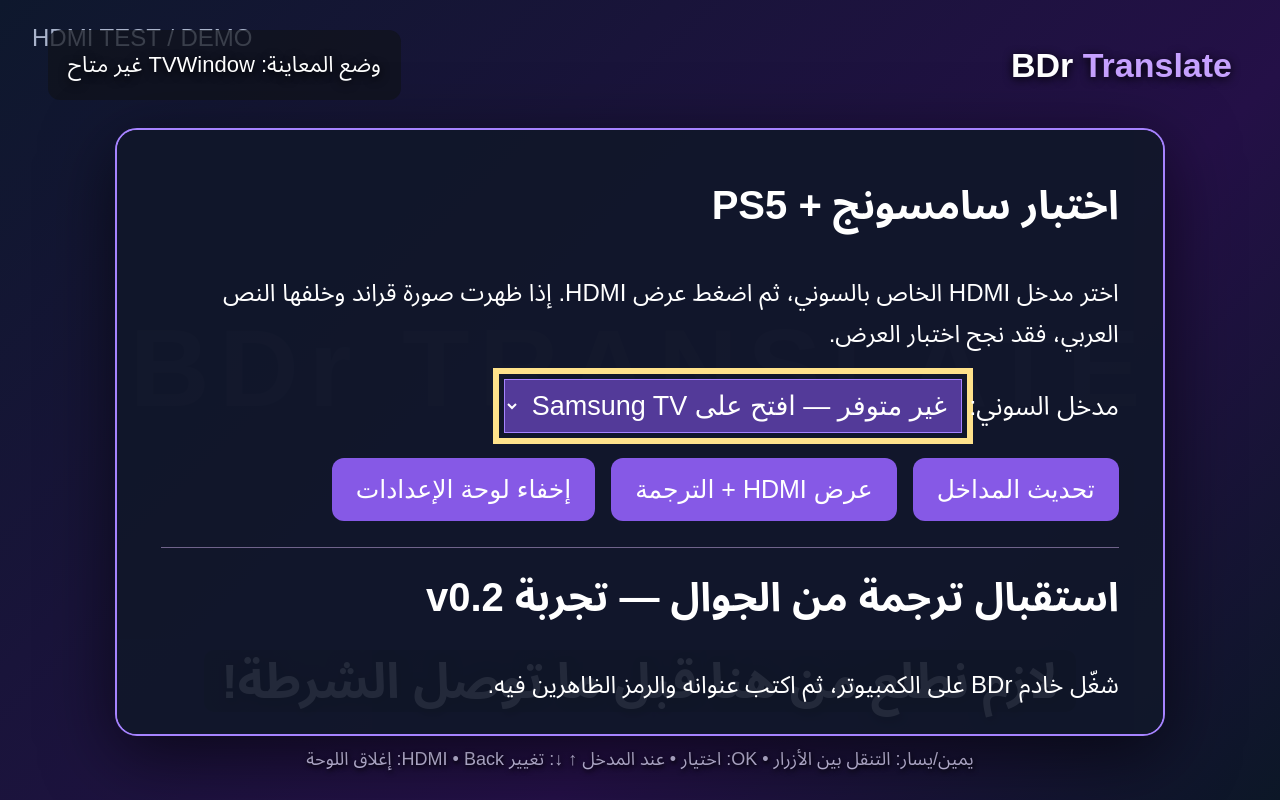
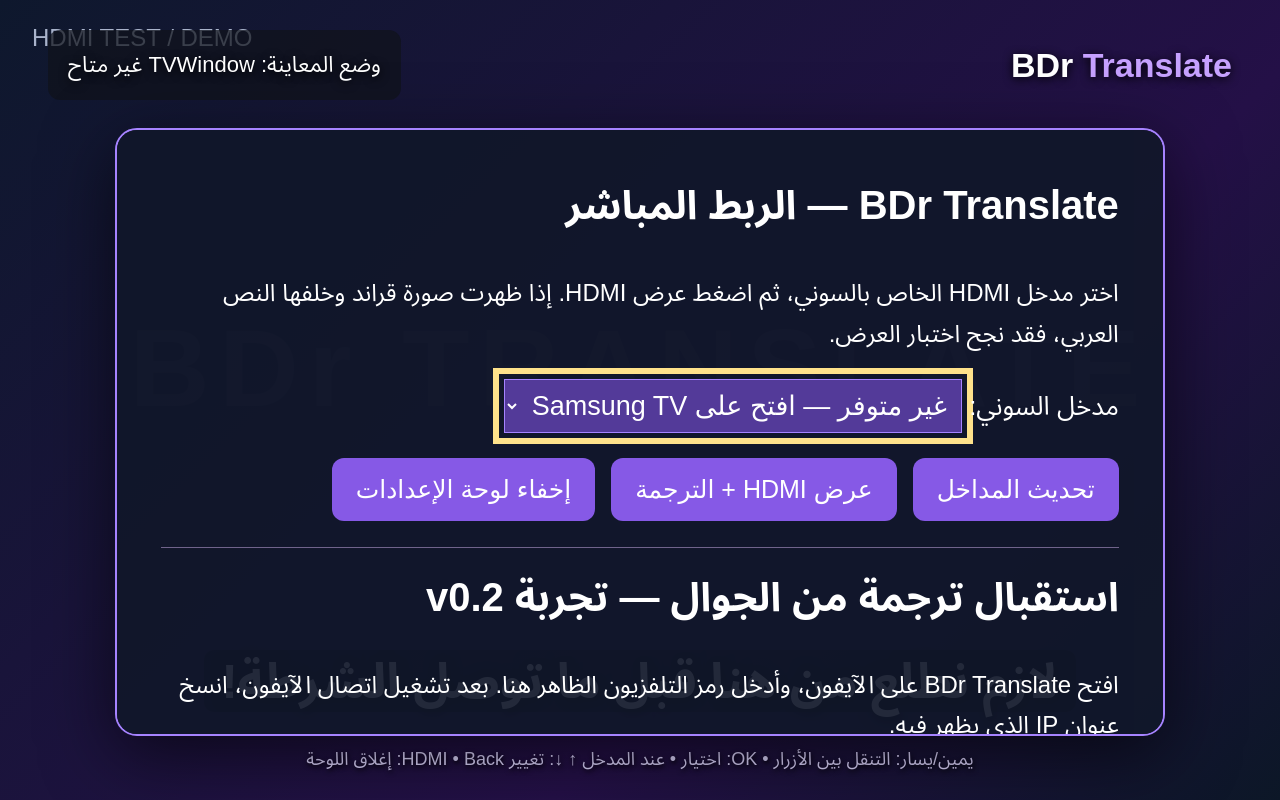
Before and after one commit to txyt707-creator/BDr-Translate-TV, a plain HTML site: page index.html in a window 1280 px wide. Drawn offline with Linux system fonts and the light colour scheme.

Commit message:
Connect TV directly to iPhone v0.3: index.html

```diff
--- a/index.html
+++ b/index.html
@@ -2,7 +2,7 @@
 <body>
   <div id="demo-bg" aria-hidden="true"><div class="fake-world">BDr TRANSLATE</div><div class="fake-hud">HDMI TEST / DEMO</div></div>
   <div id="top"><span class="brand">BDr <b>Translate</b></span><span id="state">وضع تجريبي — لم يتم تشغيل HDMI</span></div>
-  <div class="controls" id="panel"><h2>اختبار سامسونج + PS5</h2><p>اختر مدخل HDMI الخاص بالسوني، ثم اضغط عرض HDMI. إذا ظهرت صورة قراند وخلفها النص العربي، فقد نجح اختبار العرض.</p><label>مدخل السوني: <select id="sources"><option value="">جاري فحص المداخل…</option></select></label><div class="buttons"><button id="refresh">تحديث المداخل</button><button id="start">عرض HDMI + الترجمة</button><button id="hide">إخفاء لوحة الإعدادات</button></div><hr><h2>استقبال ترجمة من الجوال — تجربة v0.2</h2><p>شغّل خادم BDr على الكمبيوتر، ثم اكتب عنوانه والرمز الظاهرين فيه.</p><label>عنوان الكمبيوتر: <input id="relayHost" type="text" placeholder="مثال: 192.168.0.108" /></label> <label>رمز الربط: <input id="relayCode" type="text" placeholder="6 أرقام" maxlength="6" /></label><div class="buttons"><button id="relayConnect">ربط استقبال الترجمة</button></div><p id="relayStatus">غير متصل</p><p id="log">جاهز للاختبار</p></div>
+  <div class="controls" id="panel"><h2>BDr Translate — الربط المباشر</h2><p>اختر مدخل HDMI الخاص بالسوني، ثم اضغط عرض HDMI. إذا ظهرت صورة قراند وخلفها النص العربي، فقد نجح اختبار العرض.</p><label>مدخل السوني: <select id="sources"><option value="">جاري فحص المداخل…</option></select></label><div class="buttons"><button id="refresh">تحديث المداخل</button><button id="start">عرض HDMI + الترجمة</button><button id="hide">إخفاء لوحة الإعدادات</button></div><hr><h2>استقبال ترجمة من الجوال — تجربة v0.2</h2><p>افتح BDr Translate على الآيفون، وأدخل رمز التلفزيون الظاهر هنا. بعد تشغيل اتصال الآيفون، انسخ عنوان IP الذي يظهر فيه.</p><label>عنوان IP الآيفون: <input id="relayHost" type="text" placeholder="مثال: 192.168.0.108" /></label> <p>رمز ربط التلفزيون: <strong id="tvPin" style="font-size:36px;color:#ffe28b;letter-spacing:4px">------</strong></p><input id="relayCode" type="hidden" /><div class="buttons"><button id="relayConnect">اتصال بالآيفون واستقبال الترجمة</button></div><p id="relayStatus">غير متصل</p><p id="log">جاهز للاختبار</p></div>
   <div id="subtitle">لازم نطلع من هنا قبل ما توصل الشرطة!</div>
   <div id="help">يمين/يسار: التنقل بين الأزرار • OK: اختيار • عند المدخل ↑ ↓: تغيير HDMI • Back: إغلاق اللوحة</div>
   <script src="app.js"></script><script src="relay.js"></script>
```
